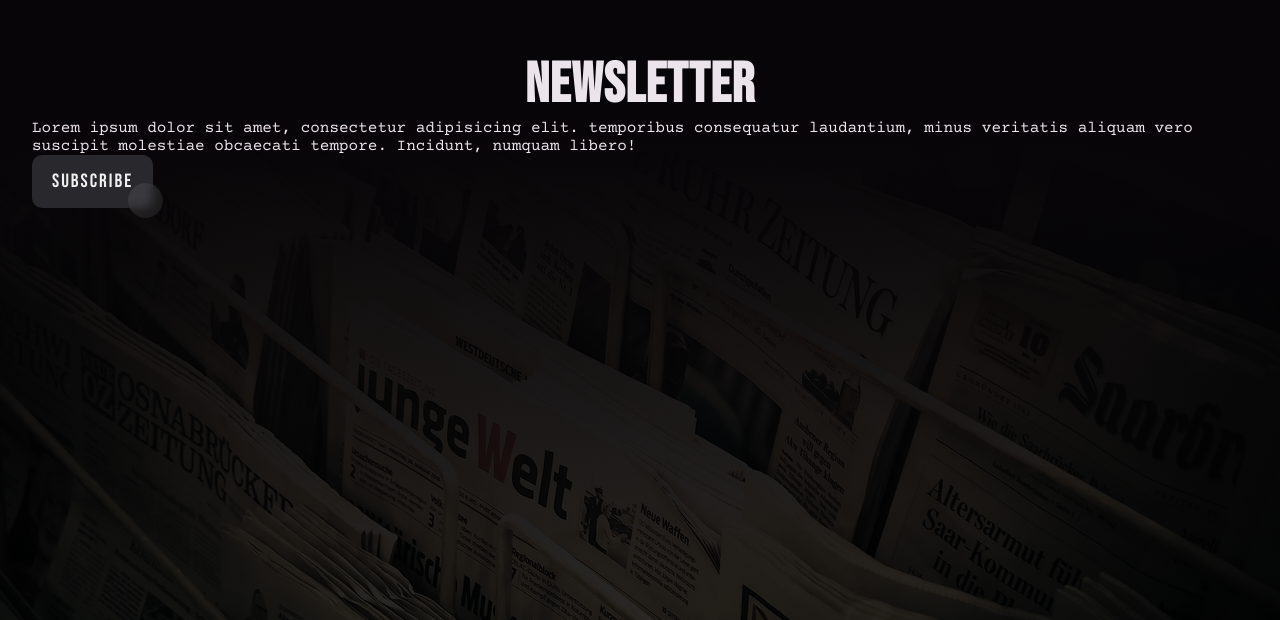
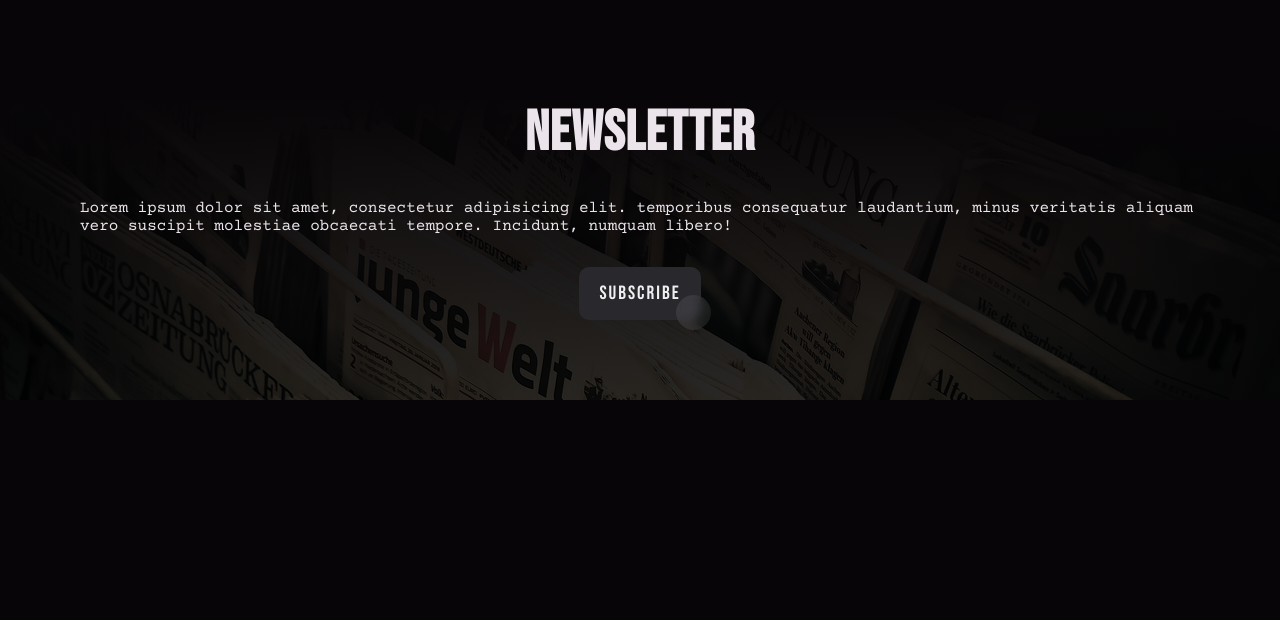
Before and after one commit to pawelek7k/murderSite, a React (Vite) app: page / in a window 1280 px wide. Shown: the part 2154-2774 px from the top of the page. After the commit the page ends 2554 px from the top, so only its background shows below. Built offline with nearby package versions, Linux system fonts and the light colour scheme.

Commit message:
add fixes

```diff
--- a/src/components/Button/Styles.ts
+++ b/src/components/Button/Styles.ts
@@ -1,7 +1,7 @@
 import styled from "styled-components";
 
 export const StyledButton = styled.button`
-padding: 15px 20px;
+  padding: 15px 20px;
   font-size: 1.2rem;
   font-family: var(--secondary-font);
   letter-spacing: 2px;
--- a/src/components/Newsletter/Styles.ts
+++ b/src/components/Newsletter/Styles.ts
@@ -3,9 +3,11 @@ import backgroundImage from '../../images/news.jpg';
 
 export const Section = styled.section`
   background: linear-gradient(to bottom, var(--background) 0%, var(--background) 20%, rgba(0, 0, 0, 0.84) 100%), url(${backgroundImage});
-
   background-size: cover;
   background-position: center;
-  height: 600px;
-  padding: 2rem;
+  padding: 5rem;
+  display: flex;
+  flex-direction: column;
+  gap: var(--spacing);
+  align-items: center;
 `
```
